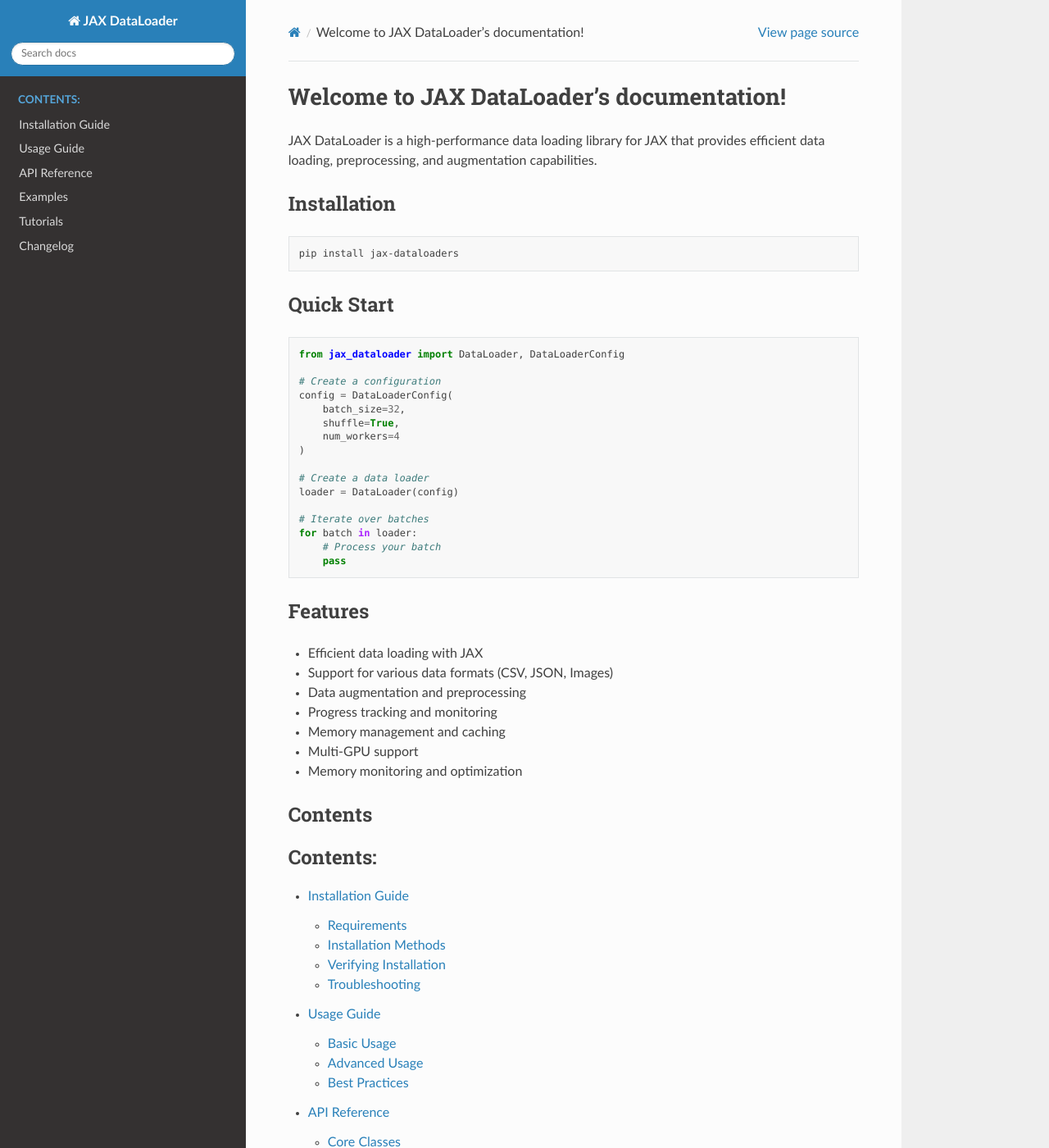
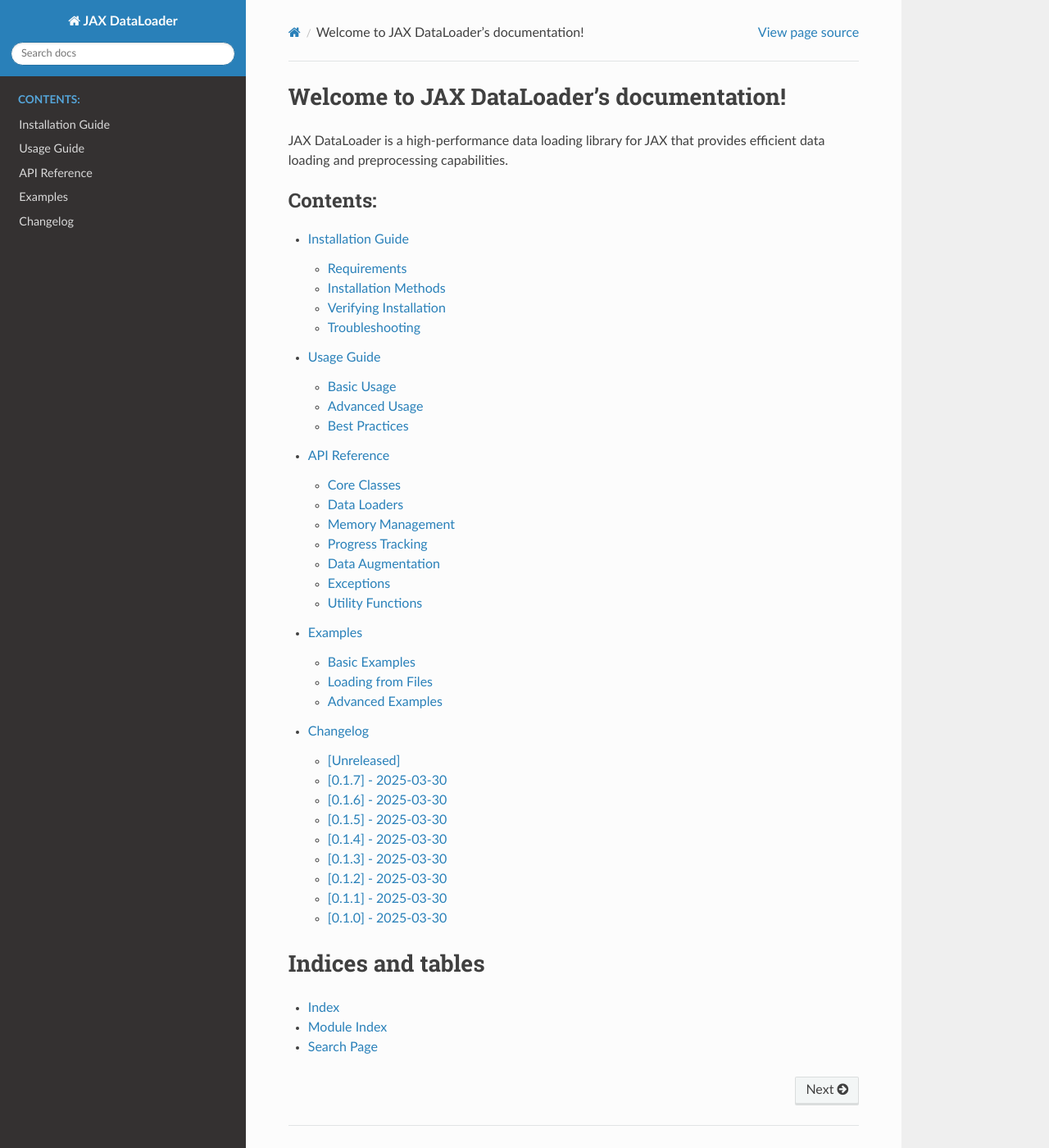
Before and after one commit to carrycooldude/JAX-Dataloader, a Sphinx documentation site: the page built from docs/index.rst, in a window 1280 px wide and 1400 px high. Shown: the whole window at 82% size. Built offline with Sphinx 7.4.7 and the Read the Docs theme 3.1.0, drawn with Linux system fonts in a browser that asks for light colours; some of the changed text lies outside the part shown.

Commit message:
Add Sphinx documentation structure

```diff
--- a/docs/conf.py
+++ b/docs/conf.py
@@ -7,10 +7,10 @@
 # https://www.sphinx-doc.org/en/master/usage/configuration.html#project-information
 import os
 import sys
-sys.path.insert(0, os.path.abspath('../'))
+sys.path.insert(0, os.path.abspath('..'))
 
 project = 'JAX DataLoader'
-copyright = '2025, Kartikey Rawat'
+copyright = '2024, Kartikey Rawat'
 author = 'Kartikey Rawat'
 
 # -- General configuration ---------------------------------------------------
@@ -20,9 +20,7 @@
     'sphinx.ext.autodoc',
     'sphinx.ext.napoleon',
     'sphinx.ext.viewcode',
-    'sphinx.ext.intersphinx',
-    'sphinx.ext.todo',
-    'sphinx.ext.coverage',
+    'sphinx.ext.githubpages',
     'sphinx_autodoc_typehints',
 ]
 
--- a/docs/index.rst
+++ b/docs/index.rst
@@ -1,50 +1,7 @@
 Welcome to JAX DataLoader's documentation!
 =======================================
 
-JAX DataLoader is a high-performance data loading library for JAX that provides efficient data loading, preprocessing, and augmentation capabilities.
-
-Installation
------------
-
-.. code-block:: bash
-
-   pip install jax-dataloaders
-
-Quick Start
-----------
-
-.. code-block:: python
-
-   from jax_dataloader import DataLoader, DataLoaderConfig
-
-   # Create a configuration
-   config = DataLoaderConfig(
-       batch_size=32,
-       shuffle=True,
-       num_workers=4
-   )
-
-   # Create a data loader
-   loader = DataLoader(config)
-
-   # Iterate over batches
-   for batch in loader:
-       # Process your batch
-       pass
-
-Features
---------
-
-* Efficient data loading with JAX
-* Support for various data formats (CSV, JSON, Images)
-* Data augmentation and preprocessing
-* Progress tracking and monitoring
-* Memory management and caching
-* Multi-GPU support
-* Memory monitoring and optimization
-
-Contents
---------
+JAX DataLoader is a high-performance data loading library for JAX that provides efficient data loading and preprocessing capabilities.
 
 .. toctree::
    :maxdepth: 2
@@ -54,7 +11,6 @@
    usage
    api
    examples
-   tutorials
    changelog
 
 Indices and tables
```
Also changed, not shown: 1 other file.
